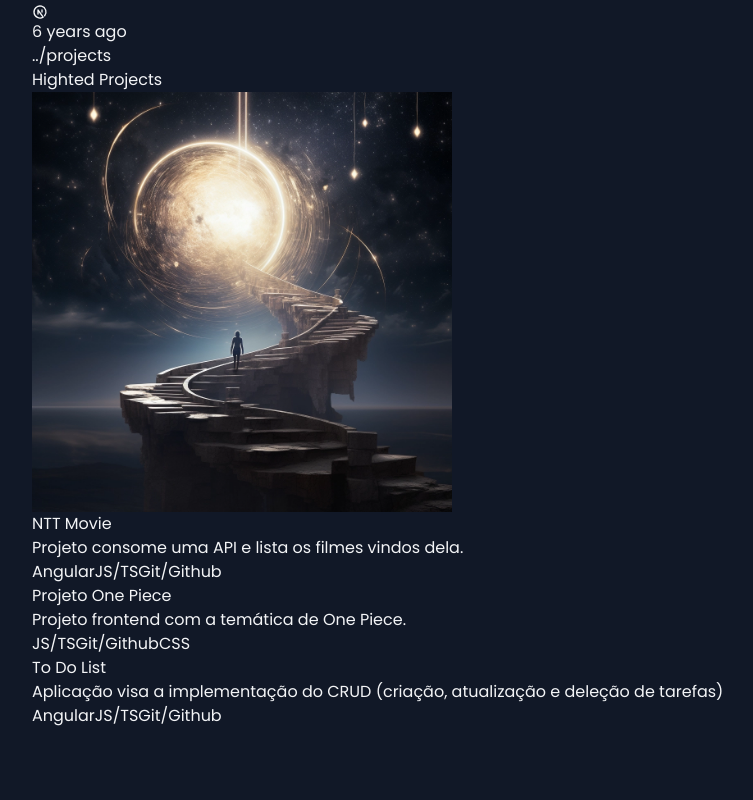
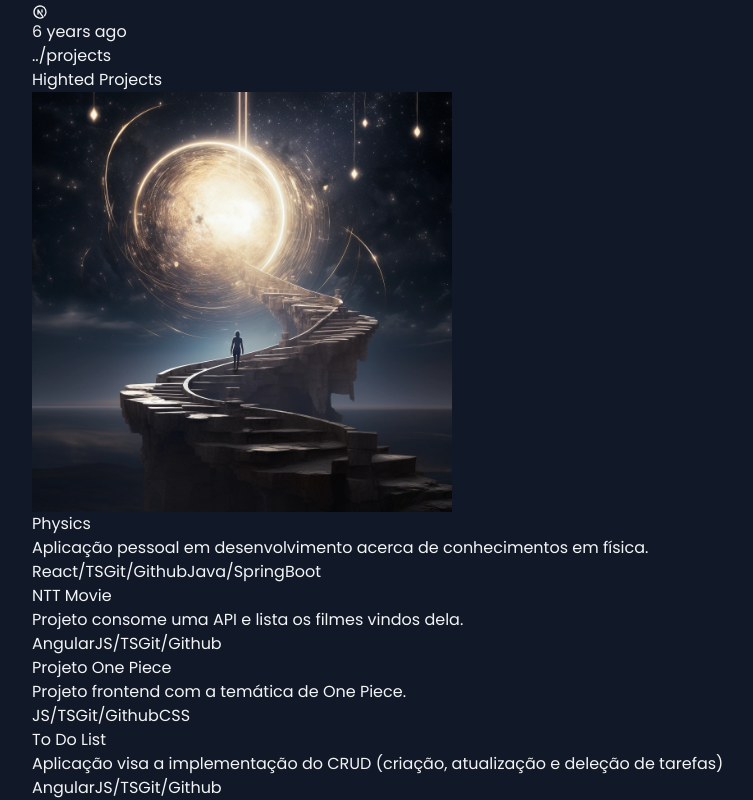
Before and after one commit to brendaAndersen/portifolio-front, a Next.js app: page / in a window 1280 px wide. Shown: the part 1242-2042 px from the top of the page, without its empty margins (32-785 px from the left). Before the commit the page ends 1970 px from the top, so only its background shows below. Built offline with nearby package versions, Linux system fonts and the light colour scheme.

Commit message:
added new project to the list

```diff
--- a/app/pages/home/contact-section/index.tsx
+++ b/app/pages/home/contact-section/index.tsx
@@ -2,7 +2,6 @@
 import { useForm, FormProvider } from "react-hook-form";
 import { z } from "zod";
 import { zodResolver } from "@hookform/resolvers/zod";
-// import { Button } from "@/app/components/button";
 import { IoMdSend } from "react-icons/io";
 import { toast, Toaster } from "sonner";
 import emailjs from "@emailjs/browser";
@@ -31,7 +30,7 @@ const createMessageSchema = z.object({
     })
     .toLowerCase(),
   message: z.string().nonempty({
-    message: "Invalid email format",
+      message: "Invalid email format",
   }),
 });
 type CreateMessageData = z.infer<typeof createMessageSchema>;
@@ -40,7 +39,7 @@ export const ContactSection = () => {
     resolver: zodResolver(createMessageSchema),
   });
 
-  const { register, handleSubmit } = useForm<CreateMessageData>();
+  const { register, handleSubmit, reset } = useForm<CreateMessageData>();
 
   const onSubmit = ({ name, email, message }: CreateMessageData) => {
       const templateParams = {
@@ -49,12 +48,11 @@ export const ContactSection = () => {
         email: email
       }
       emailjs.send("service_wve5oan", "template_d7n87lj", templateParams, "nR8g6BCHRY_j_P_H8").then((response) => {
-        toast.success(name + ", your message has been received!",{ duration: 2000 })
+        toast.success(name + ", your message has been received!",{ duration: 2000 });
+        reset();
       }, (err) => {
-        toast.error(name + ", unfortunately, there was an error, please, try again!",{ duration: 2000 })
+        toast.error(name + ", unfortunately, there was an error, please, try again!",{ duration: 2000 });
       })
-
-
   };
 
   return (
--- a/app/pages/home/highlightedprojects/index.tsx
+++ b/app/pages/home/highlightedprojects/index.tsx
@@ -3,6 +3,13 @@ import { HorizontalDivider } from "../../../components/divider/horizontal";
 import { ProjectCard } from "./project-card";
 
 const items = [
+  {
+    name: "Physics",
+    link: "https://github.com/brendaAndersen/physics",
+    description:
+      "Aplicação pessoal em desenvolvimento acerca de conhecimentos em física.",
+    techs: ["React/TS", "Git/Github", "Java/SpringBoot"],
+  },
   {
     name: "NTT Movie",
     link: "https://github.com/brendaAndersen/ntt-movie",
```
